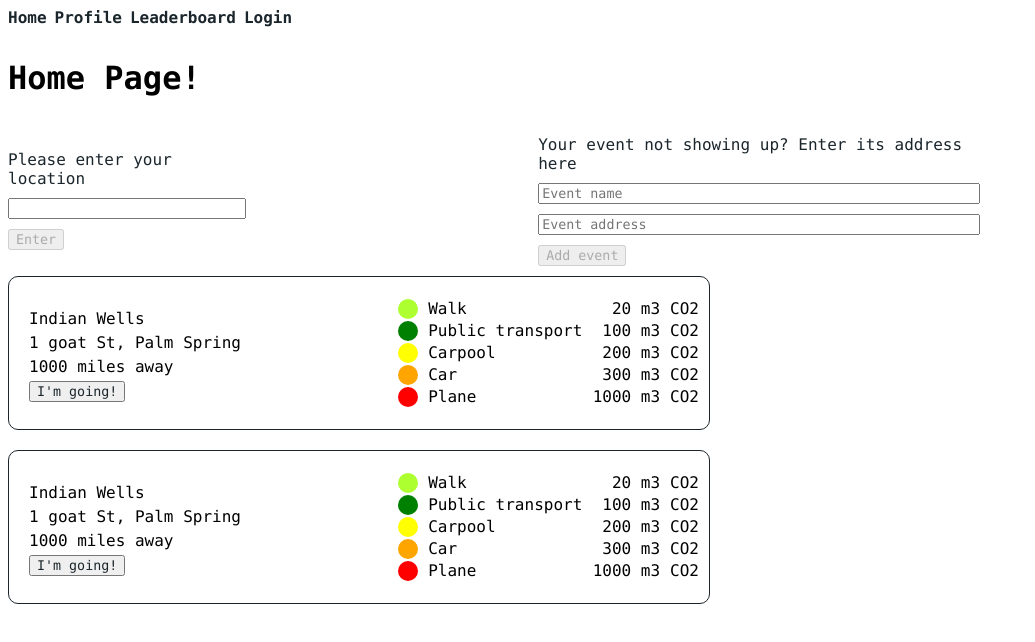
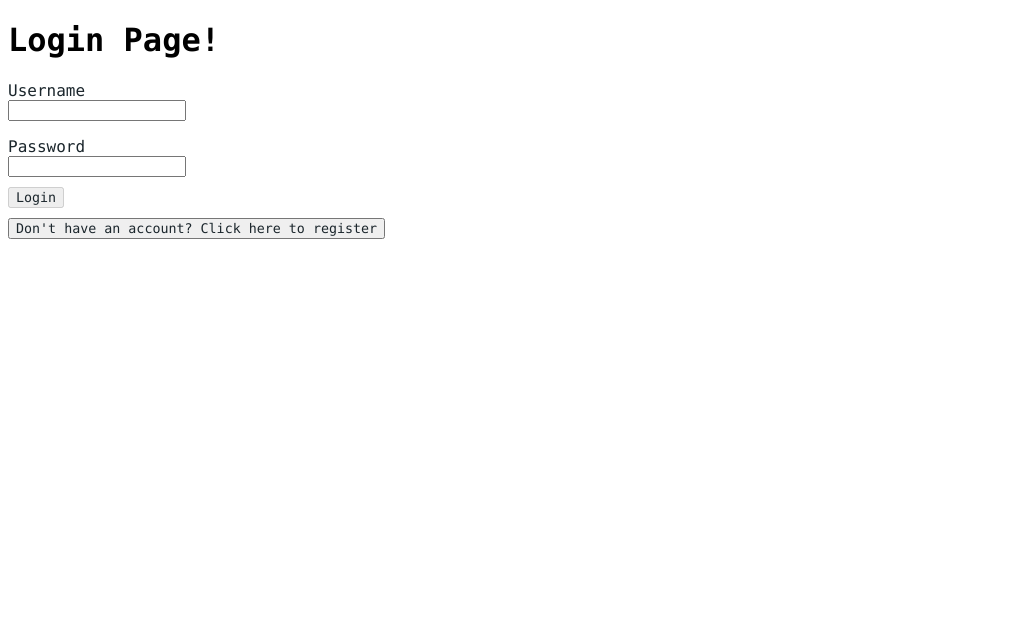
Before and after one commit to KevZ1209/HOTHX-Sportify, a React (Create React App) app in the folder client/: page / in a window 1280 px wide. Shown: the top 642 px of the page, without its empty margins (0-1035 px from the left). Built offline with nearby package versions, Linux system fonts and the light colour scheme.

Commit message:
Implemented register and login

```diff
--- a/client/package.json
+++ b/client/package.json
@@ -6,6 +6,7 @@
     "@testing-library/jest-dom": "^5.16.5",
     "@testing-library/react": "^13.4.0",
     "@testing-library/user-event": "^13.5.0",
+    "axios": "^1.3.4",
     "react": "^18.2.0",
     "react-dom": "^18.2.0",
     "react-router-dom": "^6.8.2",
--- a/client/src/App.js
+++ b/client/src/App.js
@@ -1,14 +1,19 @@
-import React from "react";
-import { BrowserRouter,Routes, Route, NavLink } from 'react-router-dom';
+import React, { useState} from "react";
+import { BrowserRouter, Routes, Route, NavLink } from 'react-router-dom';
 import HomePage from "./HomePage";
 import ProfilePage from "./ProfilePage";
 import LeaderboardPage from "./LeaderboardPage";
 import LoginPage from "./Login";
+import UserContext from "./UserContext";
 import './App.css';
 
 function App() {
+  const [currentUsername, setCurrentUsername] = useState(null);
+
 	return (
     <BrowserRouter>
+      <UserContext.Provider value={{currentUsername, setCurrentUsername}}>
+        {currentUsername && (
           <div className="navBar">
             <NavLink
               to="/"
@@ -39,12 +44,14 @@ function App() {
               <div>Login</div>
             </NavLink>
           </div>
+        )}
         <Routes>
-        <Route exact path="/" element={<HomePage/>} />
+          <Route exact path="/" element={currentUsername ? <HomePage/> : <LoginPage/>} />
           <Route path="/profile" element={<ProfilePage/>} />
           <Route path="/leaderboard" element={<LeaderboardPage/>} />
           <Route path="/login" element={<LoginPage/>} />
         </Routes>
+      </UserContext.Provider>
     </BrowserRouter>
 
   );
--- a/client/src/Login.js
+++ b/client/src/Login.js
@@ -1,6 +1,7 @@
 import React, { useState, useContext } from "react";
+import UserContext from "./UserContext";
 import "./Login.css"
-// import axios from "axios";
+import axios from "axios";
 
 function LoginPage() {
     const [email, setEmail] = useState("");
@@ -8,13 +9,20 @@ function LoginPage() {
     const [username, setUsername] = useState("");
     const [isRegistering, setIsRegistering] = useState(false);
     const [error, setError] = useState();
+    const { setCurrentUsername } = useContext(UserContext);
+
 
     const register = async (e) => {
         e.preventDefault();
         try {
-            const newUser = { email, password, username };
-            console.log(newUser);
-        //   await axios.post("http://localhost:5000/users/register", newUser);
+            console.log(username, password, email);
+            const result = await axios.post("http://localhost:8000/create-user/"+username+"/"+password+"/"+email);
+            if(!result.data) {
+                alert("Username already exists!")
+            }
+            else {
+                setIsRegistering(false)
+            }
         } catch (err) {
             err.response.data.msg && setError(err.response.data.msg);
         }
@@ -23,16 +31,14 @@ function LoginPage() {
     const login = async (e) => {
         e.preventDefault();
         try {
-            const loginUser = { email, password };
-        //   const loginResponse = await axios.post(
-        //     "http://localhost:5000/users/login",
-        //     loginUser
-        //   );
-        //   setUserData({
-        //     token: loginResponse.data.token,
-        //     user: loginResponse.data.user,
-        //   });
-            console.log(loginUser)
+            const result = await axios.post("http://localhost:8000/check-password/"+username+"/"+password);
+            if(!result.data) {
+                alert("Username or password incorrect!")
+            }
+            else {
+                console.log("Logged in!")
+                setCurrentUsername(username)
+            }
         } catch (err) {
             err.response.data.msg && setError(err.response.data.msg);
         }
@@ -43,13 +49,13 @@ function LoginPage() {
     <div>
         <h1>Login Page!</h1>
         <div className="loginBox">
-            <p className="loginElement">Email</p>
+            <p className="loginElement">Username</p>
             <input
+                type="text"
+                id="username"
+                name="username"
+                onChange={e => setUsername(e.target.value)}
                 className="loginElement"
-                type="text"
-                id="email"
-                name="email"
-                onChange={e => setEmail(e.target.value)}
             />
         </div>
         <div className="loginBox">
@@ -64,19 +70,20 @@ function LoginPage() {
         </div>
         {isRegistering && (
             <div className="loginBox">
-                <p className="loginElement">Username</p>
+                <p className="loginElement">Email</p>
                 <input
+                    className="loginElement"
                     type="text"
-                    id="username"
-                    name="username"
-                    onChange={e => setUsername(e.target.value)}
-                    className="loginElement"
+                    id="email"
+                    name="email"
+                    onChange={e => setEmail(e.target.value)}
                 />
-            </div>)}
+            </div>
+        )}
         <div className="loginBox">
             {isRegistering ?
                 <button onClick={register} disabled={email === "" || password === "" || username === ""} className="loginElement">Register</button> :
-                <button onClick={login} disabled={email === "" || password === ""} className="loginElement">Login</button>
+                <button onClick={login} disabled={username === "" || password === ""} className="loginElement">Login</button>
             }
         </div>
         <div>
--- /dev/null
+++ b/client/src/UserContext.js
@@ -0,0 +1,2 @@
+import { createContext } from 'react';
+export default createContext(null);
```
Also changed, not shown: 2 other files (tests, documents, lock files or other folders). Lines whose indentation alone changed are shown as unchanged.
